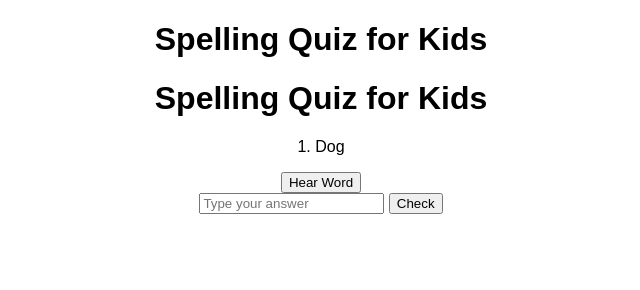
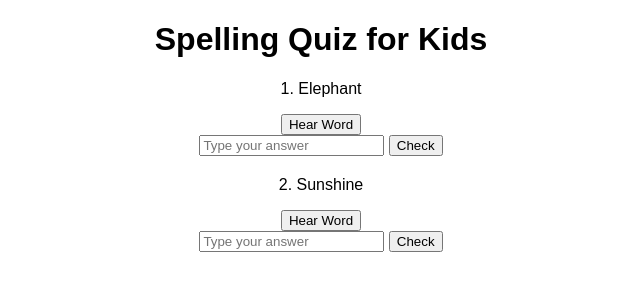
Before and after one commit to Dvn222/word-web, a plain HTML site: page index.html in a window 1280 px wide. Shown: the whole page, without its empty margins (319-959 px from the left). Drawn offline with Linux system fonts and the light colour scheme.

Commit message:
Update index.html

```diff
--- a/index.html
+++ b/index.html
@@ -3,7 +3,7 @@
 <head>
     <meta charset="UTF-8">
     <meta name="viewport" content="width=device-width, initial-scale=1.0">
-    <title>Cycle 2 Spelling Quiz</title>
+    <title>Spelling Quiz for Kids</title>
     <style>
         body {
             font-family: Arial, sans-serif;
@@ -23,47 +23,31 @@
 <div id="quiz-container">
     <h1>Spelling Quiz for Kids</h1>
 
-    <!DOCTYPE html>
-<html lang="en">
-<head>
-    <meta charset="UTF-8">
-    <meta name="viewport" content="width=device-width, initial-scale=1.0">
-    <title>Cycle 2 Spelling Quiz</title>
-    <style>
-        body {
-            font-family: Arial, sans-serif;
-            text-align: center;
-        }
-        #quiz-container {
-            max-width: 600px;
-            margin: 20px auto;
-        }
-        .word-container {
-            margin-bottom: 20px;
-        }
-    </style>
-</head>
-<body>
-
-<div id="quiz-container">
-    <h1>Spelling Quiz for Kids</h1>
-
-<div class="word-container" id="word1">
-        <p>1. Dog</p>
-        <button onclick="speakWord('dog')">Hear Word</button>
+    <div class="word-container" id="word1">
+        <p>1. Elephant</p>
+        <button onclick="speakWord('elephant')">Hear Word</button>
         <br>
         <input type="text" id="answer1" placeholder="Type your answer">
         <button onclick="checkAnswer('elephant', 'answer1')">Check</button>
     </div>
+
+    <div class="word-container" id="word2">
+        <p>2. Sunshine</p>
+        <button onclick="speakWord('sunshine')">Hear Word</button>
+        <br>
+        <input type="text" id="answer2" placeholder="Type your answer">
+        <button onclick="checkAnswer('sunshine', 'answer2')">Check</button>
+    </div>
+
     <!-- Repeat the above structure for the remaining words -->
 
 </div>
 
 <script>
-
-      function speakWord(word) {
+    function speakWord(word) {
         var utterance = new SpeechSynthesisUtterance(word);
         window.speechSynthesis.speak(utterance);
+    }
 
     function checkAnswer(correctAnswer, inputId) {
         var userAnswer = document.getElementById(inputId).value.toLowerCase();
@@ -79,26 +63,3 @@
 
 </body>
 </html>
-
-
-
-
-    <!-- Repeat the above structure for the remaining words -->
-
-</div>
-
-<script>
-    function checkAnswer(correctAnswer, inputId) {
-        var userAnswer = document.getElementById(inputId).value.toLowerCase();
-        var feedbackContainer = document.getElementById(inputId).parentNode;
-
-        if (userAnswer === correctAnswer) {
-            feedbackContainer.innerHTML += '<p style="color: green;">Correct!</p>';
-        } else {
-            feedbackContainer.innerHTML += '<p style="color: red;">Incorrect. Try again!</p>';
-        }
-    }
-</script>
-
-</body>
-</html>
```
